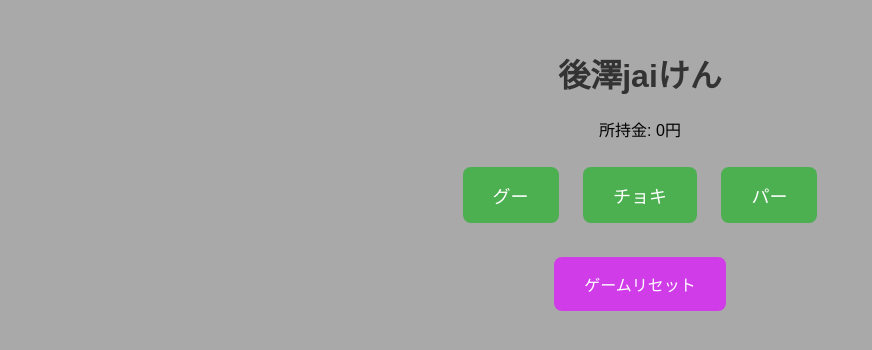
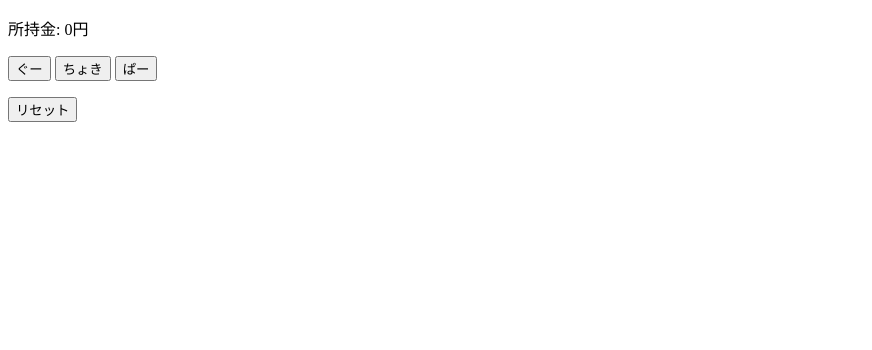
Before and after one commit to akisaan/jyanken, a PHP site: page /maezawa.php in a window 1280 px wide. Shown: the top 350 px of the page, without its empty margins (0-872 px from the left). Run offline with PHP 8.4, Linux system fonts and the light colour scheme.

Commit message:
Update maezawa.php
1

```diff
--- a/aaa/chat/maezawa.php
+++ b/aaa/chat/maezawa.php
@@ -1,127 +1,40 @@
 <!DOCTYPE html>
 <html lang="ja">
 <head>
-    <link rel="stylesheet" href="style.css">
-
 <meta charset="UTF-8">
-    <title>後澤jaiけんゲーム</title>
-    <style>
-        /* スタイリング */
-        body {
-            font-family: Arial, sans-serif;
-        }
-        .container {
-            text-align: center;
-            margin-top: 50px;
-        }
-        .buttons button {
-            font-size: 18px;
-            padding: 15px 30px;
-            margin: 10px;
-            background-color: #4CAF50;
-            color: white;
-            border: none;
-            border-radius: 8px;
-            cursor: pointer;
-            transition: background-color 0.3s;
-        }
-        .buttons button:hover {
-            background-color: #45a049;
-        }
-    </style>
+<title>後澤jankenゲーム</title>
 </head>
 <body>
-    <div class="container">
-        <h1>後澤jaiけん</h1>
-        <p id="money">所持金: 0円</p>
-        <div class="buttons">
-            <button onclick="playGame('rock')">グー</button>
-            <button onclick="playGame('scissors')">チョキ</button>
-            <button onclick="playGame('paper')">パー</button>
-
-        </div>
-        <p id="result"></p>
-        <button onclick="resetGame()" style="background-color: #d03ce7; padding: 15px 30px; border-radius: 8px; color: white; border: none; cursor: pointer; transition: background-color 0.3s;">ゲームリセット</button>
-
-        <!-- 追加: 続けますか？ -->
-        <div id="continueSection" style="display: none;">
-            <p>続けますか？</p>
-            <button onclick="continueGame(true)">はい</button>
-            <button onclick="continueGame(false)">いいえ</button>
-        </div>
-    </div>
-
-    <script>
 <?php
+// PHP変数の定義
 $money = 0;
 $winningStreak = 0;
 $drawStreak = 0;
 ?>
-
-        function playGame(playerChoice) {
-            const computerChoice = ['rock', 'paper', 'scissors'][Math.floor(Math.random() * 3)];
-
-            let result;
-            if (playerChoice === computerChoice) {
-                result = '引き分け';
-                <?php $drawStreak++; ?>
-                // 引き分けの場合も続けるかどうかを尋ねる
-                showContinueSection();
-            } else if (
-                (playerChoice === 'rock' && computerChoice === 'scissors') ||
-                (playerChoice === 'paper' && computerChoice === 'rock') ||
-                (playerChoice === 'scissors' && computerChoice === 'paper')
-            ) {
-                <?php
-                $drawStreak = 0;
-                $winningStreak++;
-                $money += ($winningStreak === 1) ? 100 : 100 * pow(2, $winningStreak - 1);
-                ?>
-                result = `勝ち！所持金が<?php echo $money; ?>円になりました。`;
-                // 勝った場合、続けるかどうかを尋ねる
-                showContinueSection();
-            } else {
-                <?php
-                $drawStreak = 0;
-                $result = '負け！所持金が0円になりました。';
-                $money = 0;
-                $winningStreak = 0;
-                ?>
-                result = '負け！所持金が0円になりました。';
-                money = 0;
-                winningStreak = 0;
-                document.getElementById('continueSection').style.display = 'none';
+<div id="app">
+<p>所持金: <span id="money"><?php echo $money; ?></span>円</p>
+<button onclick="play('gu')">ぐー</button>
+<button onclick="play('choki')">ちょき</button>
+<button onclick="play('pa')">ぱー</button>
+<p id="result"></p>
+<button onclick="reset()">リセット</button>
+</div>
+<script>
+// JavaScript変数の定義
+let computerChoice;
+function play(playerChoice) {
+  // コンピュータの選択
+  computerChoice = getComputerChoice();
+  // 結果処理
+  let result = judge(playerChoice, computerChoice);
+  // 賞金処理
+  updateMoney(result);
+  // 表示更新
+  displayUpdate(result);
+  // 続けるか確認
+  confirmContinue();
 }
-
-            document.getElementById('money').textContent = `所持金: <?php echo $money; ?>円`;
-            document.getElementById('result').textContent = `結果: ${result}`;
-        }
-
-        function resetGame() {
-            <?php
-            $money = 0;
-            $winningStreak = 0;
-            $drawStreak = 0;
-            ?>
-            document.getElementById('money').textContent = `所持金: <?php echo $money; ?>円`;
-            document.getElementById('result').textContent = '';
-            document.getElementById('continueSection').style.display = 'none';
-        }
-
-        // 続けるかどうかを尋ねる
-        function showContinueSection() {
-            document.getElementById('continueSection').style.display = 'block';
-        }
-
-        // 続けるかどうかの選択を処理
-        function continueGame(continueFlag) {
-            if (continueFlag) {
-                document.getElementById('continueSection').style.display = 'none';
-                document.getElementById('result').textContent = '';
-            } else {
-                resetGame();
-            }
-        }
+// その他処理関数
 </script>
 </body>
 </html>
```
Lines whose indentation alone changed are shown as unchanged.
